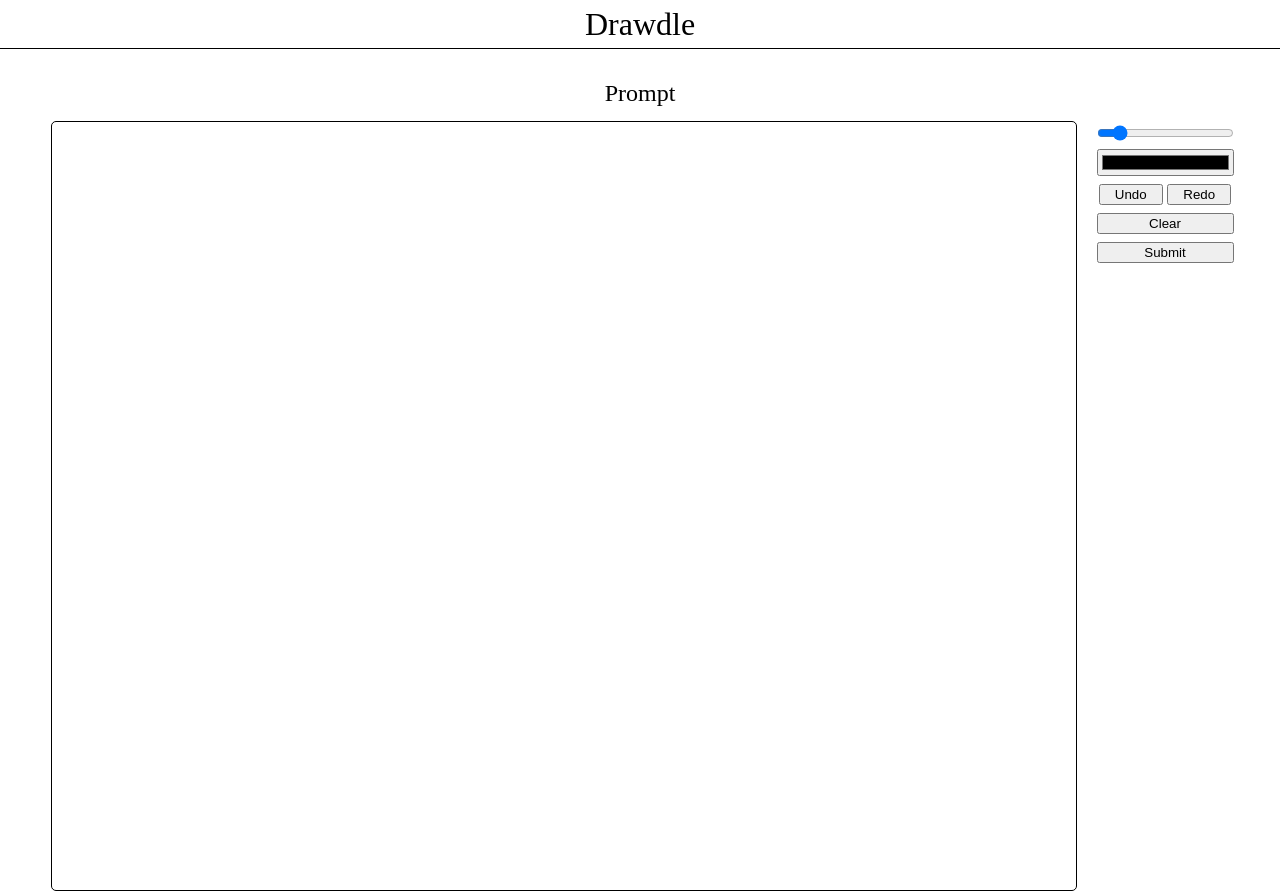
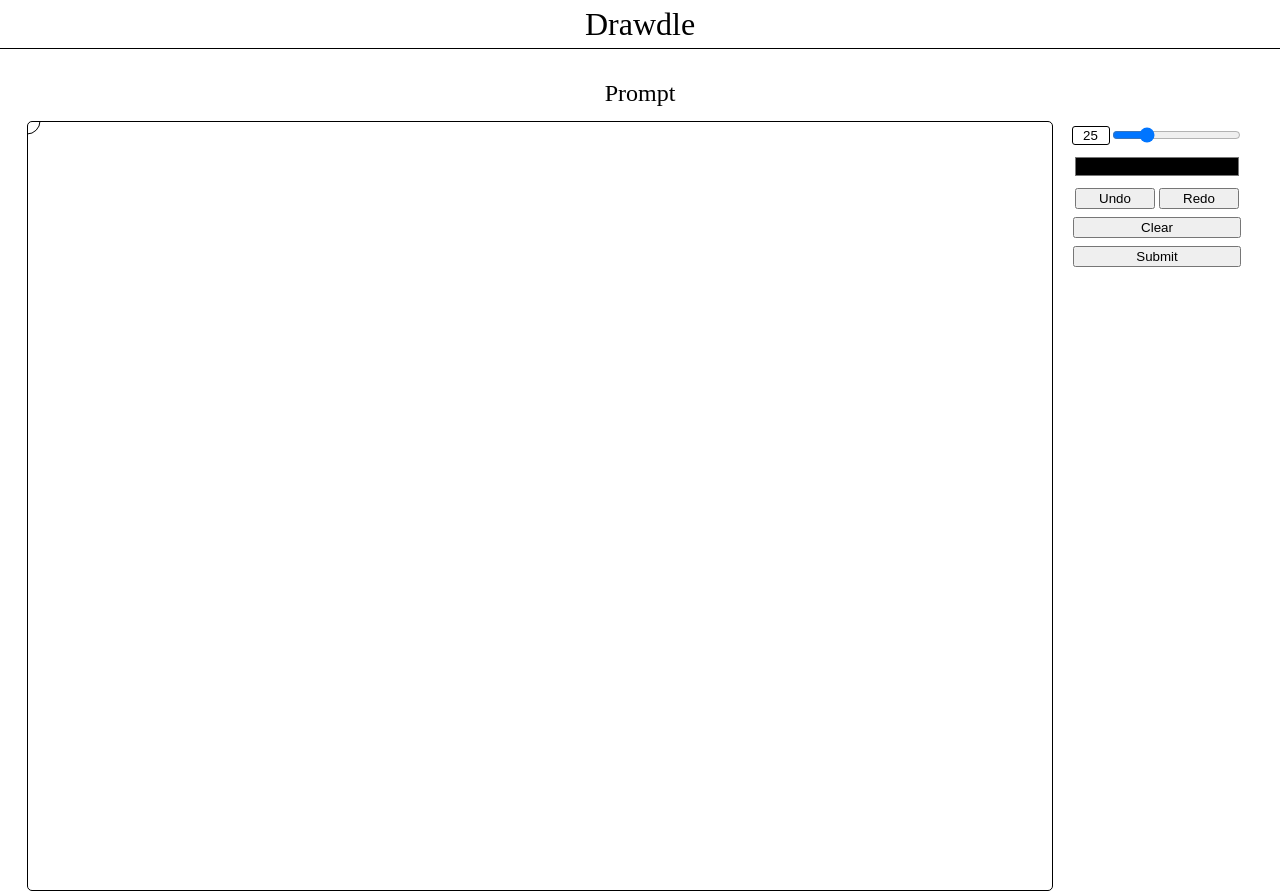
Before and after one commit to tommach591/drawdle, a React (Create React App) app: page / in a window 1280 px wide. Built offline with nearby package versions, Linux system fonts and the light colour scheme.

Commit message:
cursor for painting

```diff
--- a/src/components/Canvas/Canvas.css
+++ b/src/components/Canvas/Canvas.css
@@ -3,22 +3,72 @@
   justify-content: center;
 }
 
-.Canvas > canvas {
+.Whiteboard {
+  position: relative;
+  overflow: hidden;
+}
+
+.Whiteboard:hover {
+  cursor: none;
+}
+
+.Whiteboard > canvas {
   border: 1px solid black;
   border-radius: 5px;
 }
 
+.Paintbrush {
+  position: absolute;
+  top: 50%;
+  left: 50%;
+  background: transparent;
+  border: 1px solid black;
+  border-radius: 100%;
+  transform: translate(-50%, -50%);
+  z-index: 999;
+  pointer-events: none;
+}
+
 .Controls {
+  width: 10.5rem;
   display: flex;
   flex-direction: column;
   position: relative;
 
   margin-left: 1rem;
+  margin-right: 1rem;
 }
 
 .Controls > * {
   width: 100%;
   margin: 0.25rem;
+}
+
+.Size {
+  display: flex;
+  align-items: center;
+  justify-content: center;
+}
+
+.Number {
+  width: 2rem;
+  text-align: center;
+  border: 1px solid black;
+  border-radius: 3px;
+
+  outline: none;
+}
+
+.Number::-webkit-inner-spin-button {
+  -webkit-appearance: none;
+  margin: 0;
+}
+
+.Color {
+  border: none;
+  background: none;
+
+  padding: 0rem;
 }
 
 .History {
@@ -28,6 +78,6 @@
 }
 
 .History > * {
-  width: 4rem;
+  width: 5rem;
   margin: auto;
 }
--- a/src/components/Canvas/Canvas.jsx
+++ b/src/components/Canvas/Canvas.jsx
@@ -3,10 +3,11 @@ import "./Canvas.css";
 
 function Canvas() {
   const canvasRef = useRef(null);
+  const whiteboardRef = useRef(null);
   const [mouseData, setMouseData] = useState({ x: 0, y: 0 });
   const [canvasCTX, setCanvasCTX] = useState(null);
   const [color, setColor] = useState("#000000");
-  const [size, setSize] = useState(5);
+  const [size, setSize] = useState(25);
 
   const [undo, setUndo] = useState([[]]);
   const [redo, setRedo] = useState([]);
@@ -40,8 +41,8 @@ function Canvas() {
   }, [undo, canvasCTX]);
 
   const setPos = (event) => {
-    const localX = event.clientX - event.target.offsetLeft;
-    const localY = event.clientY - event.target.offsetTop;
+    const localX = event.clientX - whiteboardRef.current.offsetLeft;
+    const localY = event.clientY - whiteboardRef.current.offsetTop;
     setMouseData({
       x: localX,
       y: localY,
@@ -51,8 +52,8 @@ function Canvas() {
   const draw = (event) => {
     if (event.buttons !== 1) return;
     let newUndo = [...undo];
-    const localX = event.clientX - event.target.offsetLeft;
-    const localY = event.clientY - event.target.offsetTop;
+    const localX = event.clientX - whiteboardRef.current.offsetLeft;
+    const localY = event.clientY - whiteboardRef.current.offsetTop;
 
     let point = {
       x_start: mouseData.x,
@@ -95,14 +96,17 @@ function Canvas() {
 
   return (
     <div className="Canvas">
+      <div className="Whiteboard" ref={whiteboardRef}>
         <canvas
           ref={canvasRef}
           onMouseEnter={(event) => setPos(event)}
           onMouseMove={(event) => {
+            event.preventDefault();
             setPos(event);
             draw(event);
           }}
           onMouseDown={(event) => {
+            event.preventDefault();
             setRedo([]);
             setPos(event);
             draw(event);
@@ -111,18 +115,41 @@ function Canvas() {
             setUndo([...undo, []]);
           }}
         />
+        <div
+          className="Paintbrush"
+          style={{
+            left: `${mouseData.x}px`,
+            top: `${mouseData.y}px`,
+            width: `${size}px`,
+            height: `${size}px`,
+          }}
+        ></div>
+      </div>
 
       <div className="Controls">
+        <div className="Size">
           <input
-          className="Size"
+            className="Number"
+            type="number"
+            value={size}
+            max={100}
+            min={1}
+            onChange={(event) => {
+              setSize(event.target.value);
+            }}
+          />
+          <input
+            className="Range"
             type="range"
             value={size}
-          max={40}
+            max={100}
+            min={1}
             step={1}
             onChange={(event) => {
               setSize(event.target.value);
             }}
           />
+        </div>
         <input
           className="Color"
           type="color"
@@ -150,7 +177,7 @@ function Canvas() {
         <button
           className="Clear"
           onClick={() => {
-            const response = window.confirm("Clear canvas?");
+            const response = window.confirm("Clear canvas?\n\nCannot undo!");
             if (response) {
               const ctx = canvasCTX;
               ctx.clearRect(
@@ -159,6 +186,8 @@ function Canvas() {
                 canvasRef.current.width,
                 canvasRef.current.height
               );
+              setUndo([[]]);
+              setRedo([]);
             }
           }}
         >
```
Lines whose indentation alone changed are shown as unchanged.
